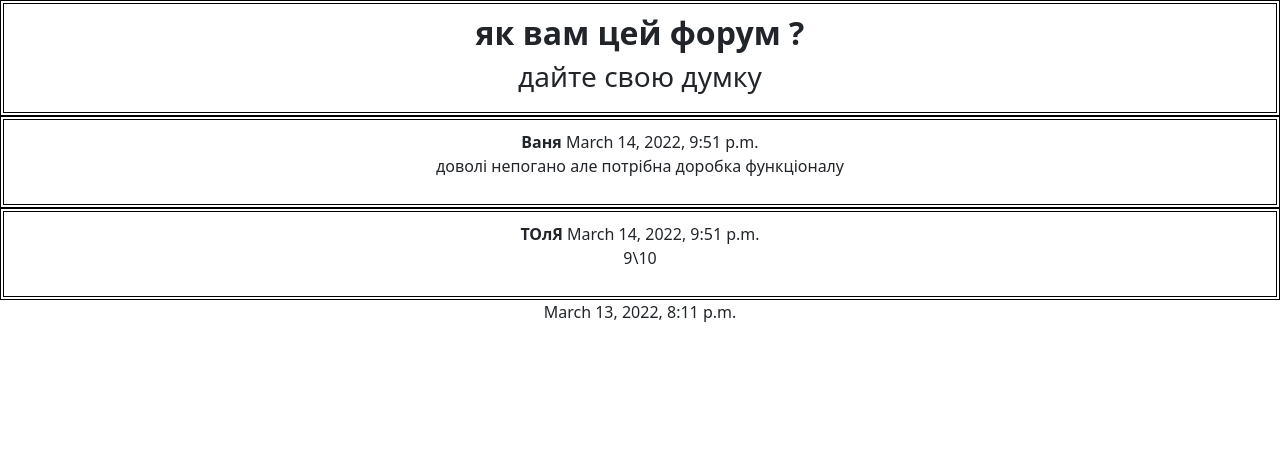
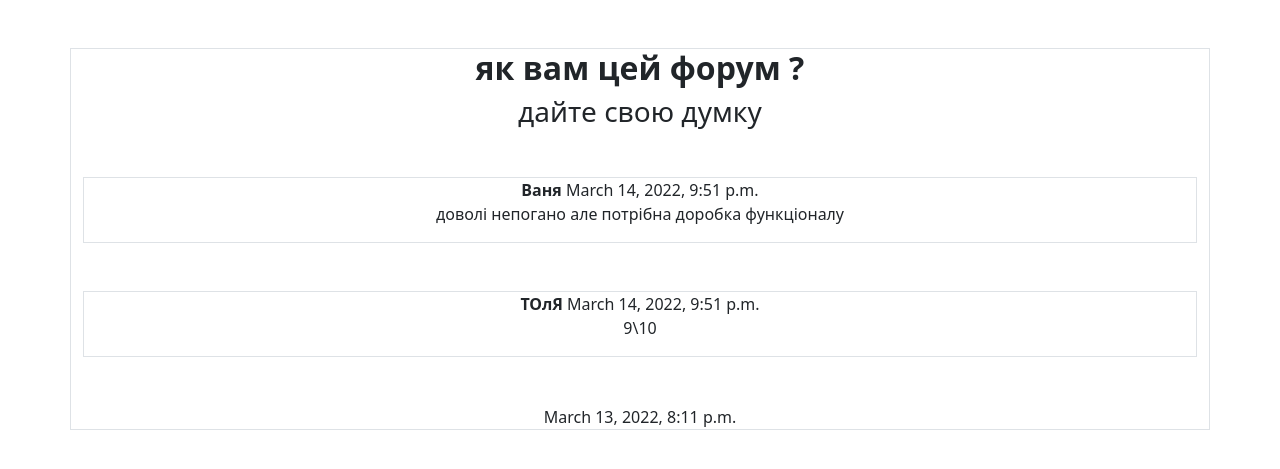
Before and after one commit to maxsimka234/mysite, a Django app: page /1/ in a window 1280 px wide. Shown: the top 469 px of the page. Run offline with Django 4.2, Linux system fonts and the light colour scheme; data comes from the database, SQL or seed files in the repository; some libraries are stand-ins or nearby versions.

Commit message:
restyle post page

```diff
--- a/forum/b/templates/b/post.html
+++ b/forum/b/templates/b/post.html
@@ -3,26 +3,23 @@
 {%block title%}9ch{%endblock%}
 
 {%block content%}
-<style>
-    .brd {
-     border: 4px double black; /* Параметры границы */
-     background: rgb(255, 255, 255); /* Цвет фона */
-     padding: 10px; /* Поля вокруг текста */
-    }
-</style>
+        <div class="container pt-10 center my-5 border ">
+            <div class="text-center">
 
-    <center>
-        <div class="brd">
                 <h2><b>{{post.post_title}}</b></h2>
                 <h3>{{post.post_text}}</h3>
-        </div>
+
                 {%for coment in comments_list%}
-            <div class="brd">
+                    <div class="container pt-10 my-5 border">
+
                         <b>{{coment.comment_author}}</b>
                         {{coment.comment_pub_date}}
                         <p>{{coment.comment_text}}</p>
+
                     </div>
                 {%endfor%}
                 {{post.post_pub_date}}
-    </center>
+            </div>
+        </div>
+
 {%endblock%}
```
Lines whose indentation alone changed are shown as unchanged.
